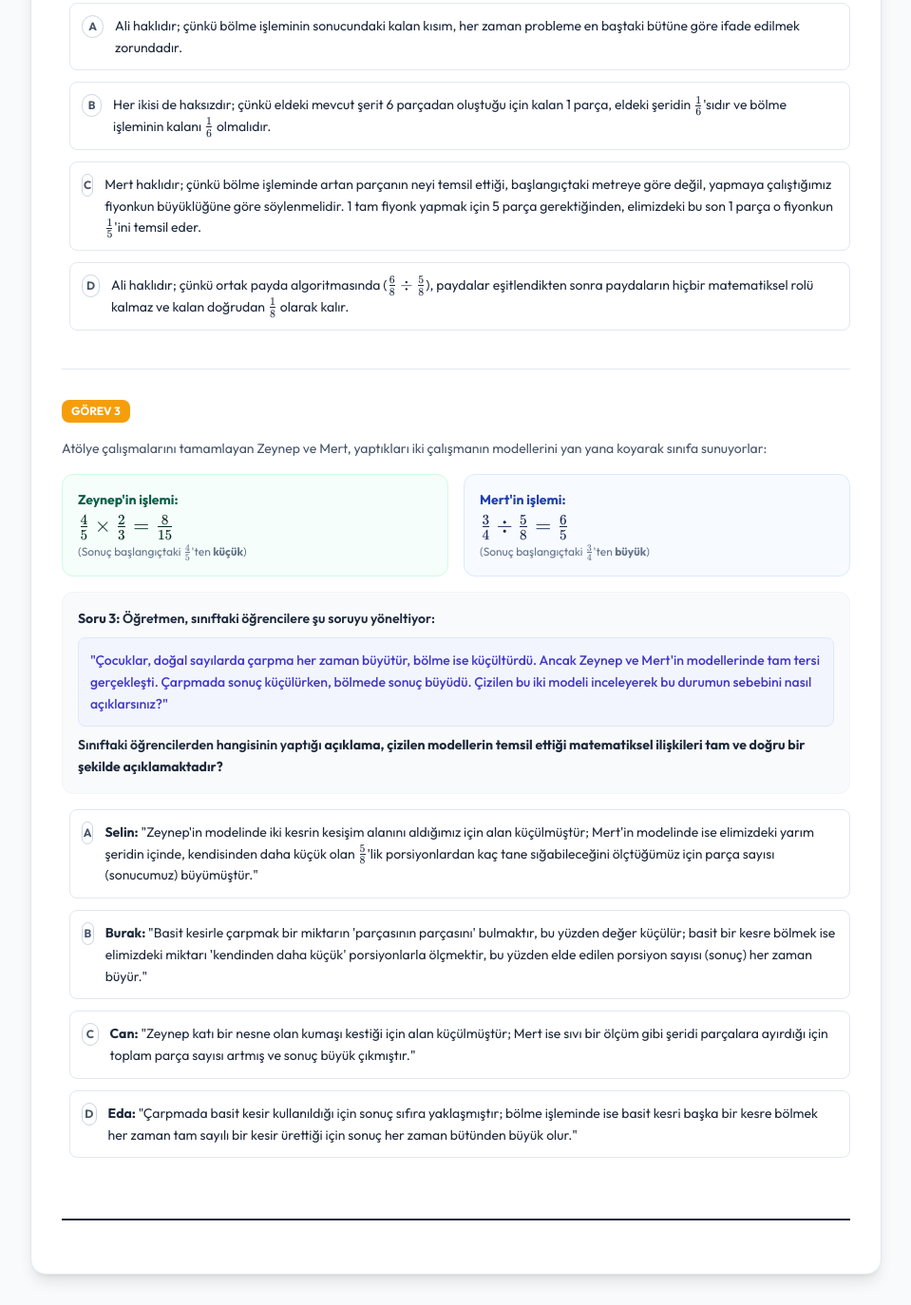
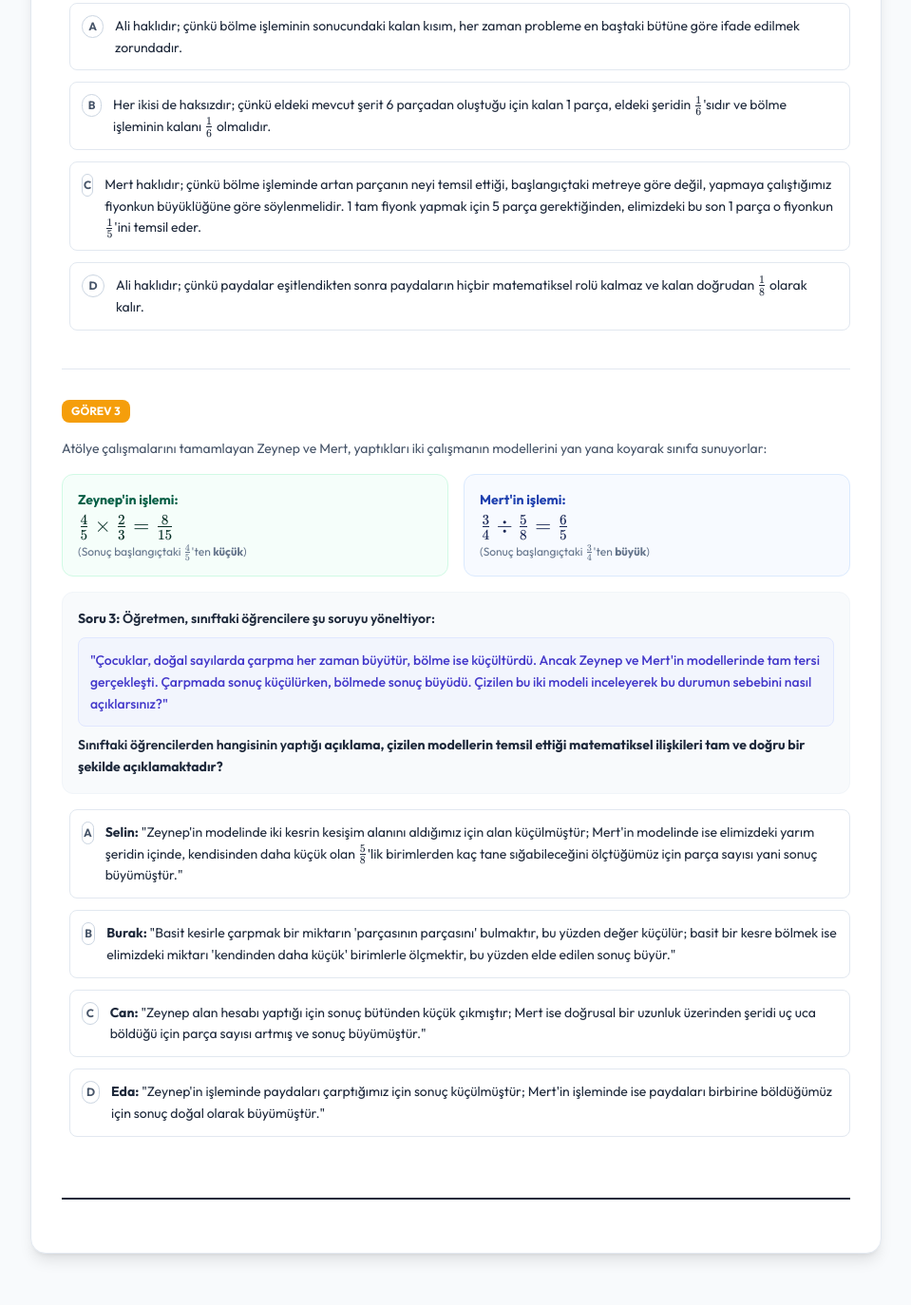
Before and after one commit to mdmdksn123-ui/webcalismam, a plain HTML site: page index.html in a window 1280 px wide. Shown: the part 2121-3495 px from the top of the page at 95% size, without its empty margins (160-1119 px from the left). After the commit the page ends 3473 px from the top, so only its background shows below. Drawn offline with nearby package versions, Linux system fonts and the light colour scheme.

Commit message:
Update index.html

```diff
--- a/index.html
+++ b/index.html
@@ -292,7 +292,7 @@
                 </div>
                 <div class="flex items-start gap-3 p-3 rounded-lg border border-slate-200 hover:bg-slate-50/50 transition-colors cursor-pointer text-sm" onclick="selectOption(this, 2)">
                     <span class="w-6 h-6 rounded-full border border-slate-300 flex items-center justify-center font-bold text-xs bg-white text-slate-600 select-badge">D</span>
-                    <p class="leading-relaxed">Ali haklıdır; çünkü ortak payda algoritmasında (\(\frac{6}{8} \div \frac{5}{8}\)), paydalar eşitlendikten sonra paydaların hiçbir matematiksel rolü kalmaz ve kalan doğrudan \(\frac{1}{8}\) olarak kalır.</p>
+                    <p class="leading-relaxed">Ali haklıdır; çünkü paydalar eşitlendikten sonra paydaların hiçbir matematiksel rolü kalmaz ve kalan doğrudan \(\frac{1}{8}\) olarak kalır.</p>
                 </div>
             </div>
 
@@ -341,19 +341,19 @@
             <div class="space-y-3 pl-2">
                 <div class="flex items-start gap-3 p-3 rounded-lg border border-slate-200 hover:bg-slate-50/50 transition-colors cursor-pointer text-sm" onclick="selectOption(this, 3)">
                     <span class="w-6 h-6 rounded-full border border-slate-300 flex items-center justify-center font-bold text-xs bg-white text-slate-600 select-badge">A</span>
-                    <p class="leading-relaxed"><strong>Selin:</strong> "Zeynep'in modelinde iki kesrin kesişim alanını aldığımız için alan küçülmüştür; Mert'in modelinde ise elimizdeki yarım şeridin içinde, kendisinden daha küçük olan \(\frac{5}{8}\)'lik porsiyonlardan kaç tane sığabileceğini ölçtüğümüz için parça sayısı (sonucumuz) büyümüştür."</p>
+                    <p class="leading-relaxed"><strong>Selin:</strong> "Zeynep'in modelinde iki kesrin kesişim alanını aldığımız için alan küçülmüştür; Mert'in modelinde ise elimizdeki yarım şeridin içinde, kendisinden daha küçük olan \(\frac{5}{8}\)'lik birimlerden kaç tane sığabileceğini ölçtüğümüz için parça sayısı yani sonuç büyümüştür."</p>
                 </div>
                 <div class="flex items-start gap-3 p-3 rounded-lg border border-slate-200 hover:bg-slate-50/50 transition-colors cursor-pointer text-sm correct-option-row" onclick="selectOption(this, 3, true)">
                     <span class="w-6 h-6 rounded-full border border-slate-300 flex items-center justify-center font-bold text-xs bg-white text-slate-600 select-badge">B</span>
-                    <p class="leading-relaxed"><strong>Burak:</strong> "Basit kesirle çarpmak bir miktarın 'parçasının parçasını' bulmaktır, bu yüzden değer küçülür; basit bir kesre bölmek ise elimizdeki miktarı 'kendinden daha küçük' porsiyonlarla ölçmektir, bu yüzden elde edilen porsiyon sayısı (sonuç) her zaman büyür."</p>
+                    <p class="leading-relaxed"><strong>Burak:</strong> "Basit kesirle çarpmak bir miktarın 'parçasının parçasını' bulmaktır, bu yüzden değer küçülür; basit bir kesre bölmek ise elimizdeki miktarı 'kendinden daha küçük' birimlerle ölçmektir, bu yüzden elde edilen sonuç büyür."</p>
                 </div>
                 <div class="flex items-start gap-3 p-3 rounded-lg border border-slate-200 hover:bg-slate-50/50 transition-colors cursor-pointer text-sm" onclick="selectOption(this, 3)">
                     <span class="w-6 h-6 rounded-full border border-slate-300 flex items-center justify-center font-bold text-xs bg-white text-slate-600 select-badge">C</span>
-                    <p class="leading-relaxed"><strong>Can:</strong> "Zeynep katı bir nesne olan kumaşı kestiği için alan küçülmüştür; Mert ise sıvı bir ölçüm gibi şeridi parçalara ayırdığı için toplam parça sayısı artmış ve sonuç büyük çıkmıştır."</p>
+                    <p class="leading-relaxed"><strong>Can:</strong> "Zeynep alan hesabı yaptığı için sonuç bütünden küçük çıkmıştır; Mert ise doğrusal bir uzunluk üzerinden şeridi uç uca böldüğü için parça sayısı artmış ve sonuç büyümüştür."</p>
                 </div>
                 <div class="flex items-start gap-3 p-3 rounded-lg border border-slate-200 hover:bg-slate-50/50 transition-colors cursor-pointer text-sm" onclick="selectOption(this, 3)">
                     <span class="w-6 h-6 rounded-full border border-slate-300 flex items-center justify-center font-bold text-xs bg-white text-slate-600 select-badge">D</span>
-                    <p class="leading-relaxed"><strong>Eda:</strong> "Çarpmada basit kesir kullanıldığı için sonuç sıfıra yaklaşmıştır; bölme işleminde ise basit kesri başka bir kesre bölmek her zaman tam sayılı bir kesir ürettiği için sonuç her zaman bütünden büyük olur."</p>
+                    <p class="leading-relaxed"><strong>Eda:</strong> "Zeynep'in işleminde paydaları çarptığımız için sonuç küçülmüştür; Mert'in işleminde ise paydaları birbirine böldüğümüz için sonuç doğal olarak büyümüştür."</p>
                 </div>
             </div>
 
```
